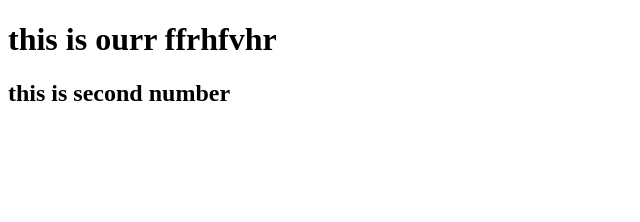
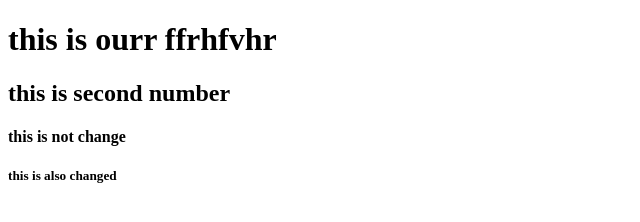
Before and after one commit to mujaddidyzu/my-third-repo, a plain HTML site: page index.html in a window 1280 px wide. Shown: the whole page, without its empty margins (0-640 px from the left). Drawn offline with Linux system fonts and the light colour scheme.

Commit message:
something changed

```diff
--- a/index.html
+++ b/index.html
@@ -9,5 +9,7 @@
 <body>
     <h1>this is ourr ffrhfvhr</h1>
     <h2>this is second number</h2>
+    <h4> this is not change</h4>
+    <h5>this is also changed</h5>
 </body>
 </html>
```
